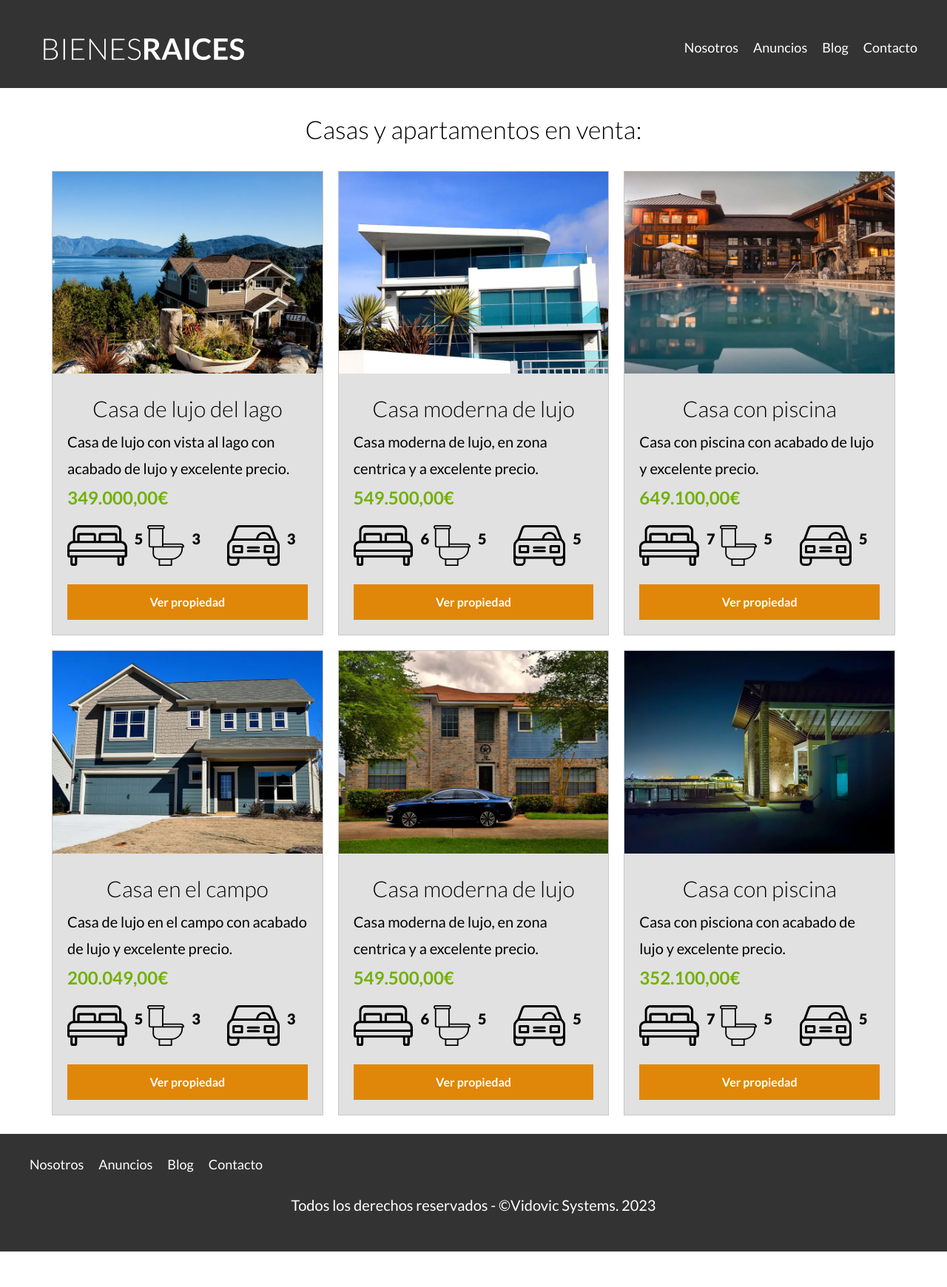
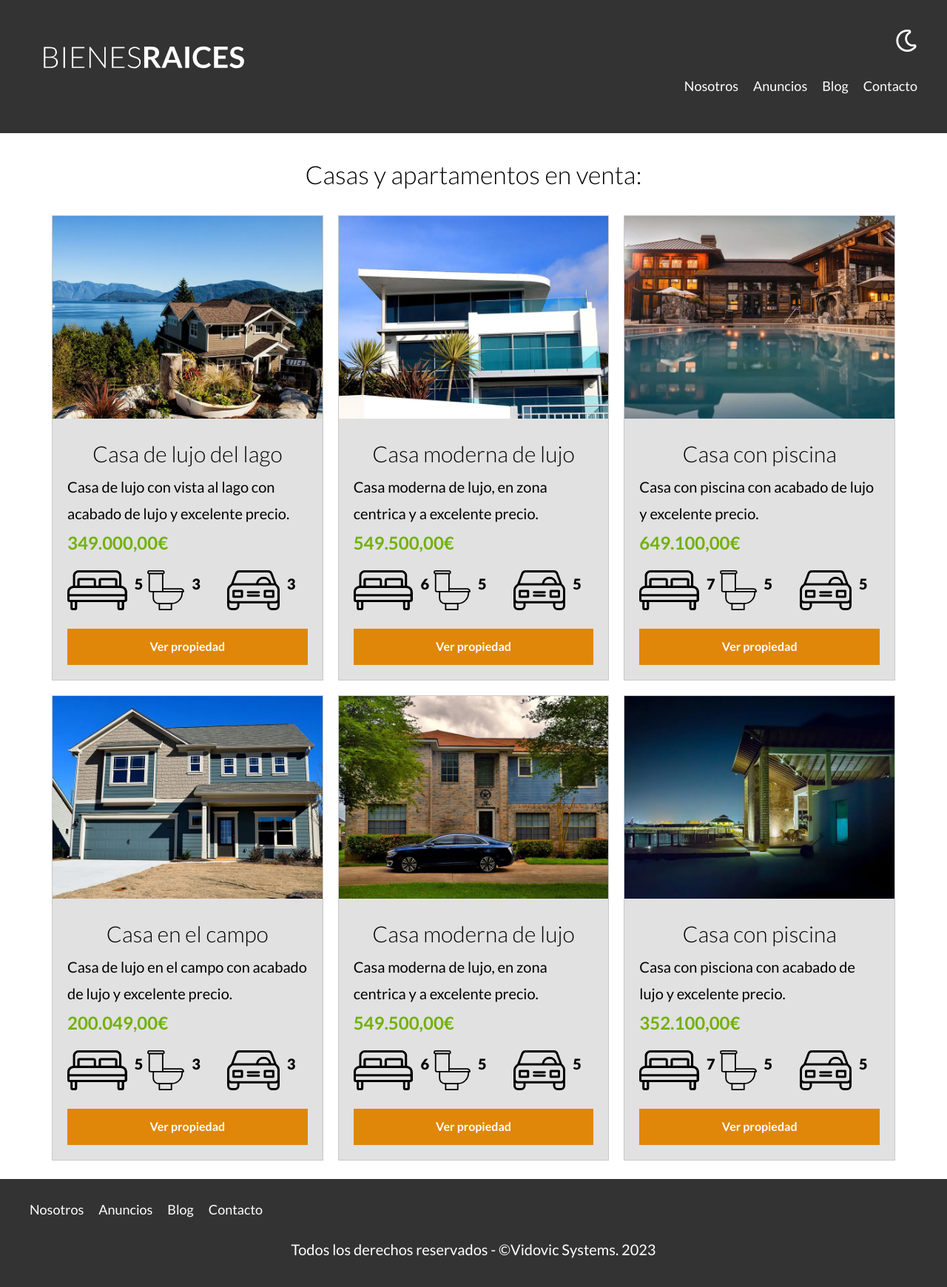
Before and after one commit to Jorge-I-Vidovic/Real-State, a website with bundled scripts: page anuncios.html in a window 1280 px wide. Shown: the whole page at 74% size. Before the commit the page ends 1692 px from the top, so only its background shows below. Built offline with nearby package versions, Linux system fonts and the light colour scheme.

Commit message:
Updating project. Dark mode added.
Dark mode added.

```diff
--- a/anuncios.html
+++ b/anuncios.html
@@ -1,5 +1,6 @@
 <!DOCTYPE html>
 <html lang="en">
+
 <head>
     <meta charset="UTF-8">
     <meta http-equiv="X-UA-Compatible" content="IE=edge">
@@ -7,17 +8,25 @@
     <title>Real State Business by Jorge I. Vidovic</title>
     <link rel="stylesheet" href="build/css/app.css">
 </head>
+
 <body>
     <header class="header">
         <div class="contenedor contenido-header">
             <div class="barra">
                 <a href="/"><img src="build/img/logo.svg" alt="Logotipo Real State"></a>
+                <div class="mobile-menu">
+                    <img src="build/img/barras.svg" alt="menu">
+                </div>
+
+                <div class="derecha">
+                    <img class="dark-mode-boton" src="build/img/dark-mode.svg" alt="dark mode">
                     <nav class="navegacion">
                         <a href="nosotros.html">Nosotros</a>
                         <a href="anuncios.html">Anuncios</a>
                         <a href="blog.html">Blog</a>
                         <a href="contacto.html">Contacto</a>
                     </nav>
+                </div>
             </div> <!-- Cierre class=Barra-->
         </div>
     </header>
@@ -40,17 +49,18 @@
                         <p class="precio">349.000,00€</p>
                         <ul class="iconos-caracteristicas">
                             <li>
-                                <img src="build/img/icono_dormitorio.svg" alt="Icono_dormitorio" loading="lazy">
+                                <img class="icono" src="build/img/icono_dormitorio.svg" alt="Icono_dormitorio" loading="lazy">
                                 <p>5</p>
                             </li>
 
                             <li>
-                                <img src="build/img/icono_wc.svg" alt="Icono_baños" loading="lazy">
+                                <img class="icono" src="build/img/icono_wc.svg" alt="Icono_baños" loading="lazy">
                                 <p>3</p>
                             </li>
 
                             <li>
-                                <img src="build/img/icono_estacionamiento.svg" alt="icono_estacionamiento" loading="lazy">
+                                <img class="icono" src="build/img/icono_estacionamiento.svg" alt="icono_estacionamiento"
+                                    loading="lazy">
                                 <p>3</p>
                             </li>
                         </ul>
@@ -71,17 +81,18 @@
                         <p class="precio">549.500,00€</p>
                         <ul class="iconos-caracteristicas">
                             <li>
-                                <img src="build/img/icono_dormitorio.svg" alt="Icono_dormitorio" loading="lazy">
+                                <img class="icono" src="build/img/icono_dormitorio.svg" alt="Icono_dormitorio" loading="lazy">
                                 <p>6</p>
                             </li>
 
                             <li>
-                                <img src="build/img/icono_wc.svg" alt="Icono_baños" loading="lazy">
+                                <img class="icono" src="build/img/icono_wc.svg" alt="Icono_baños" loading="lazy">
                                 <p>5</p>
                             </li>
 
                             <li>
-                                <img src="build/img/icono_estacionamiento.svg" alt="icono_estacionamiento" loading="lazy">
+                                <img class="icono" src="build/img/icono_estacionamiento.svg" alt="icono_estacionamiento"
+                                    loading="lazy">
                                 <p>5</p>
                             </li>
                         </ul>
@@ -102,17 +113,18 @@
                         <p class="precio">649.100,00€</p>
                         <ul class="iconos-caracteristicas">
                             <li>
-                                <img src="build/img/icono_dormitorio.svg" alt="Icono_dormitorio" loading="lazy">
+                                <img class="icono" src="build/img/icono_dormitorio.svg" alt="Icono_dormitorio" loading="lazy">
                                 <p>7</p>
                             </li>
 
                             <li>
-                                <img src="build/img/icono_wc.svg" alt="Icono_baños" loading="lazy">
+                                <img class="icono" src="build/img/icono_wc.svg" alt="Icono_baños" loading="lazy">
                                 <p>5</p>
                             </li>
 
                             <li>
-                                <img src="build/img/icono_estacionamiento.svg" alt="icono_estacionamiento" loading="lazy">
+                                <img class="icono" src="build/img/icono_estacionamiento.svg" alt="icono_estacionamiento"
+                                    loading="lazy">
                                 <p>5</p>
                             </li>
                         </ul>
@@ -133,17 +145,18 @@
                         <p class="precio">200.049,00€</p>
                         <ul class="iconos-caracteristicas">
                             <li>
-                                <img src="build/img/icono_dormitorio.svg" alt="Icono_dormitorio" loading="lazy">
+                                <img class="icono" src="build/img/icono_dormitorio.svg" alt="Icono_dormitorio" loading="lazy">
                                 <p>5</p>
                             </li>
 
                             <li>
-                                <img src="build/img/icono_wc.svg" alt="Icono_baños" loading="lazy">
+                                <img class="icono" src="build/img/icono_wc.svg" alt="Icono_baños" loading="lazy">
                                 <p>3</p>
                             </li>
 
                             <li>
-                                <img src="build/img/icono_estacionamiento.svg" alt="icono_estacionamiento" loading="lazy">
+                                <img class="icono" src="build/img/icono_estacionamiento.svg" alt="icono_estacionamiento"
+                                    loading="lazy">
                                 <p>3</p>
                             </li>
                         </ul>
@@ -164,17 +177,18 @@
                         <p class="precio">549.500,00€</p>
                         <ul class="iconos-caracteristicas">
                             <li>
-                                <img src="build/img/icono_dormitorio.svg" alt="Icono_dormitorio" loading="lazy">
+                                <img class="icono" src="build/img/icono_dormitorio.svg" alt="Icono_dormitorio" loading="lazy">
                                 <p>6</p>
                             </li>
 
                             <li>
-                                <img src="build/img/icono_wc.svg" alt="Icono_baños" loading="lazy">
+                                <img class="icono" src="build/img/icono_wc.svg" alt="Icono_baños" loading="lazy">
                                 <p>5</p>
                             </li>
 
                             <li>
-                                <img src="build/img/icono_estacionamiento.svg" alt="icono_estacionamiento" loading="lazy">
+                                <img class="icono" src="build/img/icono_estacionamiento.svg" alt="icono_estacionamiento"
+                                    loading="lazy">
                                 <p>5</p>
                             </li>
                         </ul>
@@ -195,17 +209,18 @@
                         <p class="precio">352.100,00€</p>
                         <ul class="iconos-caracteristicas">
                             <li>
-                                <img src="build/img/icono_dormitorio.svg" alt="Icono_dormitorio" loading="lazy">
+                                <img class="icono" src="build/img/icono_dormitorio.svg" alt="Icono_dormitorio" loading="lazy">
                                 <p>7</p>
                             </li>
 
                             <li>
-                                <img src="build/img/icono_wc.svg" alt="Icono_baños" loading="lazy">
+                                <img class="icono" src="build/img/icono_wc.svg" alt="Icono_baños" loading="lazy">
                                 <p>5</p>
                             </li>
 
                             <li>
-                                <img src="build/img/icono_estacionamiento.svg" alt="icono_estacionamiento" loading="lazy">
+                                <img class="icono" src="build/img/icono_estacionamiento.svg" alt="icono_estacionamiento"
+                                    loading="lazy">
                                 <p>5</p>
                             </li>
                         </ul>
@@ -230,4 +245,5 @@
 
     <script src="build/js/bundle.min.js"></script>
 </body>
+
 </html>
--- a/src/js/app.js
+++ b/src/js/app.js
@@ -1,13 +1,37 @@
-document.addEventListener('DOMContentLoaded', function(){
+document.addEventListener('DOMContentLoaded', function () {
     eventListeners();
+    darkMode();
 });
 
-function eventListeners(){
+function eventListeners() {
     const mobileMenu = document.querySelector('.mobile-menu');
     mobileMenu.addEventListener('click', navegacionResponsive);
 }
 
-function navegacionResponsive(){
+function navegacionResponsive() {
     const navegacion = document.querySelector('.navegacion');
     navegacion.classList.toggle('mostrar');
 }
+
+function darkMode() {
+
+    const prefiereDarkMode = window.matchMedia('prefers-color-scheme: dark');
+    if (prefiereDarkMode.matches) {
+        document.body.classList.add('dark-mode');
+    } else {
+        document.body.classList.remove('dark-mode');
+    }
+
+    prefiereDarkMode.addEventListener('change', function () {
+        if (prefiereDarkMode.matches) {
+            document.body.classList.add('dark-mode');
+        } else {
+            document.body.classList.remove('dark-mode');
+        }
+    });
+
+    const botonDarkMode = document.querySelector('.dark-mode-boton');
+    botonDarkMode.addEventListener('click', function () {
+        document.body.classList.toggle('dark-mode');
+    });
+}
--- a/src/scss/app.scss
+++ b/src/scss/app.scss
@@ -4,6 +4,7 @@
 @import 'base/globales';
 @import 'base/utilidades';
 @import 'base/botones';
+@import 'base/darkMode';
 
 // UI
 @import 'layout/header';
--- /dev/null
+++ b/src/scss/base/_darkMode.scss
@@ -0,0 +1,43 @@
+.dark-mode {
+    background-color: darken($grisOscuro, 10);
+
+    p {
+        color: white;
+    }
+
+    a,
+    h1,
+    h2,
+    h3,
+    h4 {
+        color: $gris;
+    }
+
+    .anuncio {
+        background-color: $grisOscuro;
+        border: 1px solid $grisOscuro;
+        margin-bottom: 2rem;
+
+        .precio {
+            color: $verde;
+        }
+
+        .icono {
+            filter: invert(100%);
+        }
+    }
+
+    .texto-nosotros blockquote {
+        color: white;
+    }
+
+
+    .formulario {
+
+        label,
+        legend,
+        p {
+            color: white;
+        }
+    }
+}
--- a/src/scss/internas/_nosotros.scss
+++ b/src/scss/internas/_nosotros.scss
@@ -7,6 +7,6 @@
 .texto-nosotros blockquote{
     font-weight: $black;
     font-size: 4rem;
-    margin: 0;
+    margin: 3rem 0 0 0;
     padding-left: 1rem 0 3rem 0;
 }
--- a/src/scss/layout/_footer.scss
+++ b/src/scss/layout/_footer.scss
@@ -7,6 +7,12 @@
         padding-top: calc($separacion / 2);
     }
 
+    .navegacion{
+        visibility: visible;
+        opacity: 1;
+        height: auto;
+    }
+
     .copyright{
         color: $blanco;
         text-align: center;
--- a/src/scss/layout/_header.scss
+++ b/src/scss/layout/_header.scss
@@ -9,7 +9,7 @@
 
 .header {
     background-color: $grisOscuro;
-    padding: 1rem 0 3rem 0;
+    padding: 1rem 0 8rem 0;
 
     &.inicio {
         background-position: center center;
--- a/src/scss/layout/_navegacion.scss
+++ b/src/scss/layout/_navegacion.scss
@@ -1,28 +1,56 @@
-.barra{
+.derecha {
+    display: flex;
+    flex-direction: column;
+    align-items: center;
+
+    @include tablet {
+        align-items: flex-end;
+    }
+
+    .dark-mode-boton {
+        width: 3rem;
+        margin-top: 3rem;
+        margin-bottom: 3rem;
+        filter: invert(100%);
+
+        &:hover {
+            cursor: pointer;
+        }
+
+        @include tablet {
+            margin-top: 0;
+        }
+    }
+}
+
+
+.barra {
     display: flex;
     flex-direction: column;
     align-items: center;
     padding-top: 3rem;
 
-    @include tablet{
+    @include tablet {
+        align-items: flex-end;
         flex-direction: row;
         justify-content: space-between;
     }
 }
 
-.navegacion{
+.navegacion {
     visibility: hidden;
     opacity: 0;
-    transition: visibility .1s ease-in-out, opacity 0.5s linear;
+    height: 0;
+    transition: visibility .05s ease-in-out, opacity 0.5s linear, height .5s linear;
 
-    @include tablet{
+    @include tablet {
         display: flex;
         text-align: center;
         opacity: 1;
         visibility: visible;
     }
 
-    a{
+    a {
         color: $blanco;
         text-decoration: none;
         font-size: 2.2rem;
@@ -33,7 +61,7 @@
             margin-right: 2rem;
             font-size: 1.8rem;
 
-            &:last-of-type{
+            &:last-of-type {
                 margin-right: 0;
             }
         }
@@ -41,17 +69,19 @@
 }
 
 /** Menú de hamburguesa **/
-.mobile-menu{
-    @include tablet{
+.mobile-menu {
+    @include tablet {
         display: none;
     }
 
-    img{
-        width: 5rem
+    img {
+        width: 5rem;
+        margin-top: 1rem;
     }
 }
 
-.mostrar{
+.mostrar {
     visibility: visible;
     opacity: 1;
+    height: auto;
 }
```
Also changed, not shown: anuncio.html (+7 -0 lines), blog.html (+7 -0 lines), contacto.html (+7 -0 lines), entrada.html (+7 -0 lines), index.html (+19 -9 lines), nosotros.html (+7 -0 lines), build/css/app.css, build/js/bundle.min.js, 2 other files. Lines whose indentation alone changed are shown as unchanged.
